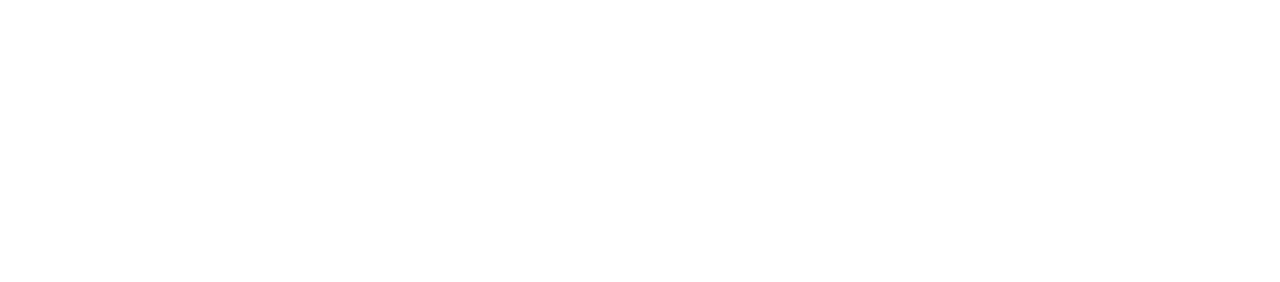
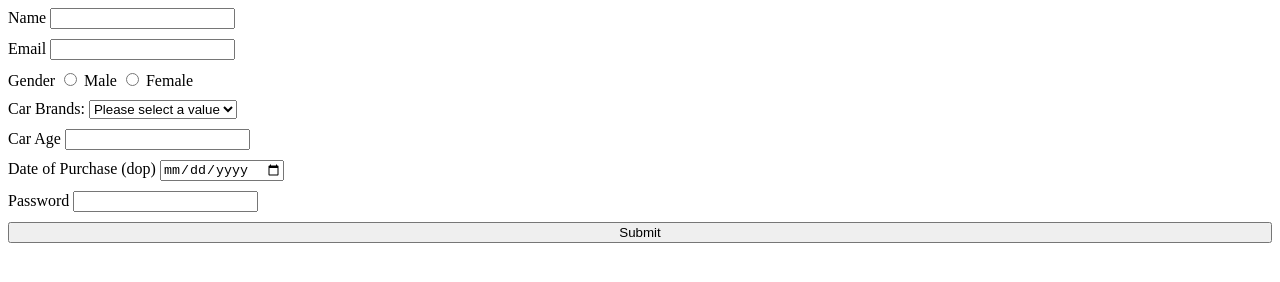
Before and after one commit to acciojob/car-insurance-form-MohitJindal1991, a website: page main.html in a window 1280 px wide. Drawn offline with Linux system fonts and the light colour scheme.

Commit message:
created a submission

```diff
--- a/main.html
+++ b/main.html
@@ -8,6 +8,51 @@
 
 <body>
 	<!-- the entire body must be written by student -->
+	<form id="form">
+
+		<div>
+		<label for="name">Name</label>
+		<input type="text" id="name" required />
+		</div>
+
+		<div>
+		<label for="email" >Email</label>
+		<input type="email" id="email" required />
+		</div>
+
+		<div>
+		      <label for="gender" >Gender</label>
+			<input type="radio" name="gender" id="male"/> Male
+			<input type="radio" name="gender" id="female"/> Female
+		</div>
+
+		<div>
+		<label>Car Brands: </label>
+		<select>
+			<option value="">Please select a value</option>
+			<option value="BMW">BMW</option>
+			<option value="Audi">Audi</option>
+			<option value="Mercedez">Mercedez</option>
+		</select>
+		</div>
+
+		<div>
+		<label for="carage">Car Age</label>
+		<input type="number" id="carage" required />
+		</div>
+
+        <div>
+		<label for="dop">Date of Purchase (dop)</label>
+		<input type="date" id="dop" required />
+		</div>
+
+		<div>
+		<label for="password">Password</label>
+		<input type="password" id="password" required />
+		</div>
+
+		<input type="submit" value="Submit" />
+	</form>
     <script type="text/javascript" src="./script.js">
 </script>
 
--- a/styles.css
+++ b/styles.css
@@ -1,2 +1,6 @@
-
+#form{
+	display:flex;
+	flex-direction:column;
+	gap:10px;
+}
 /* Your CSS Code here. */
```
